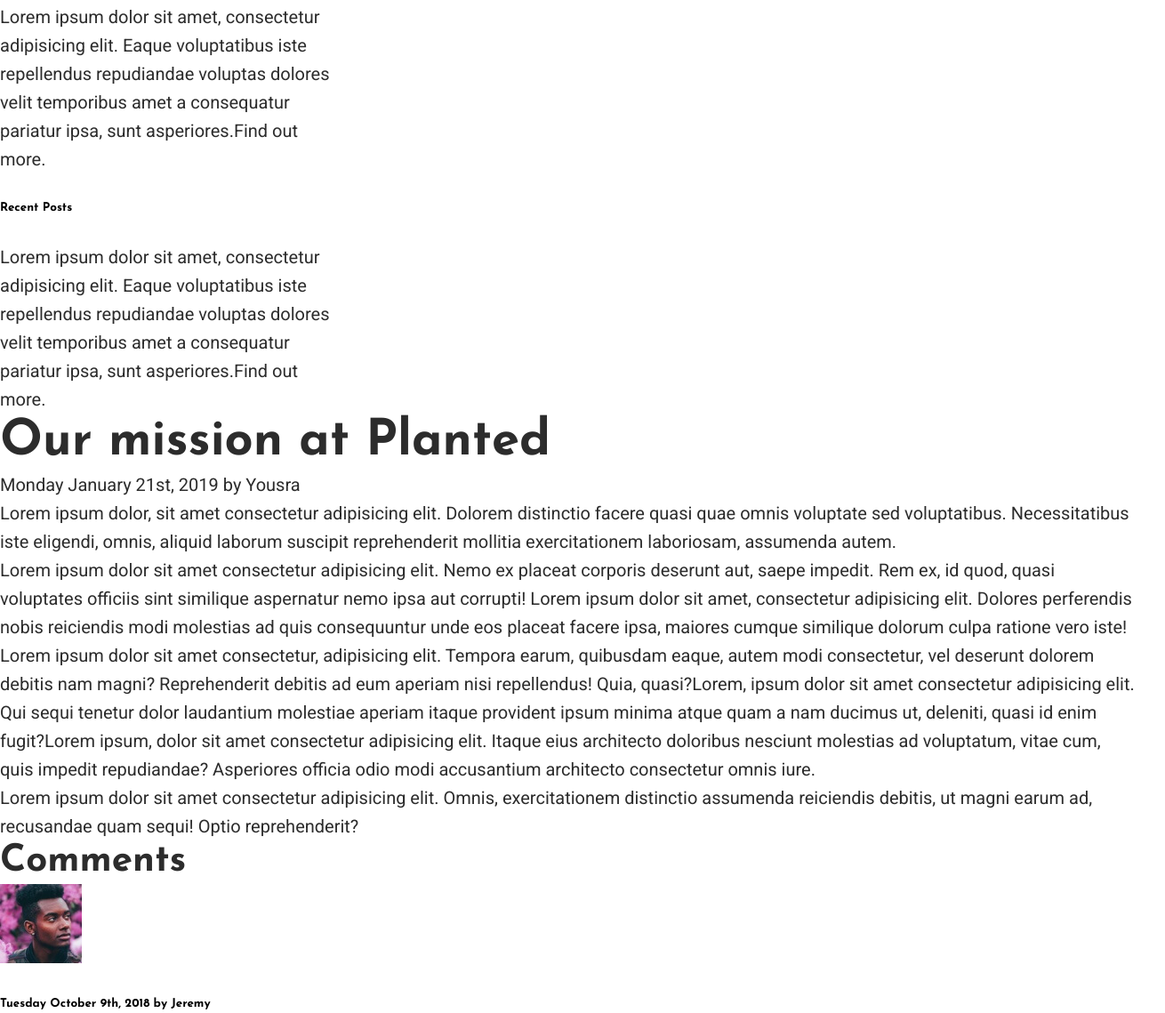
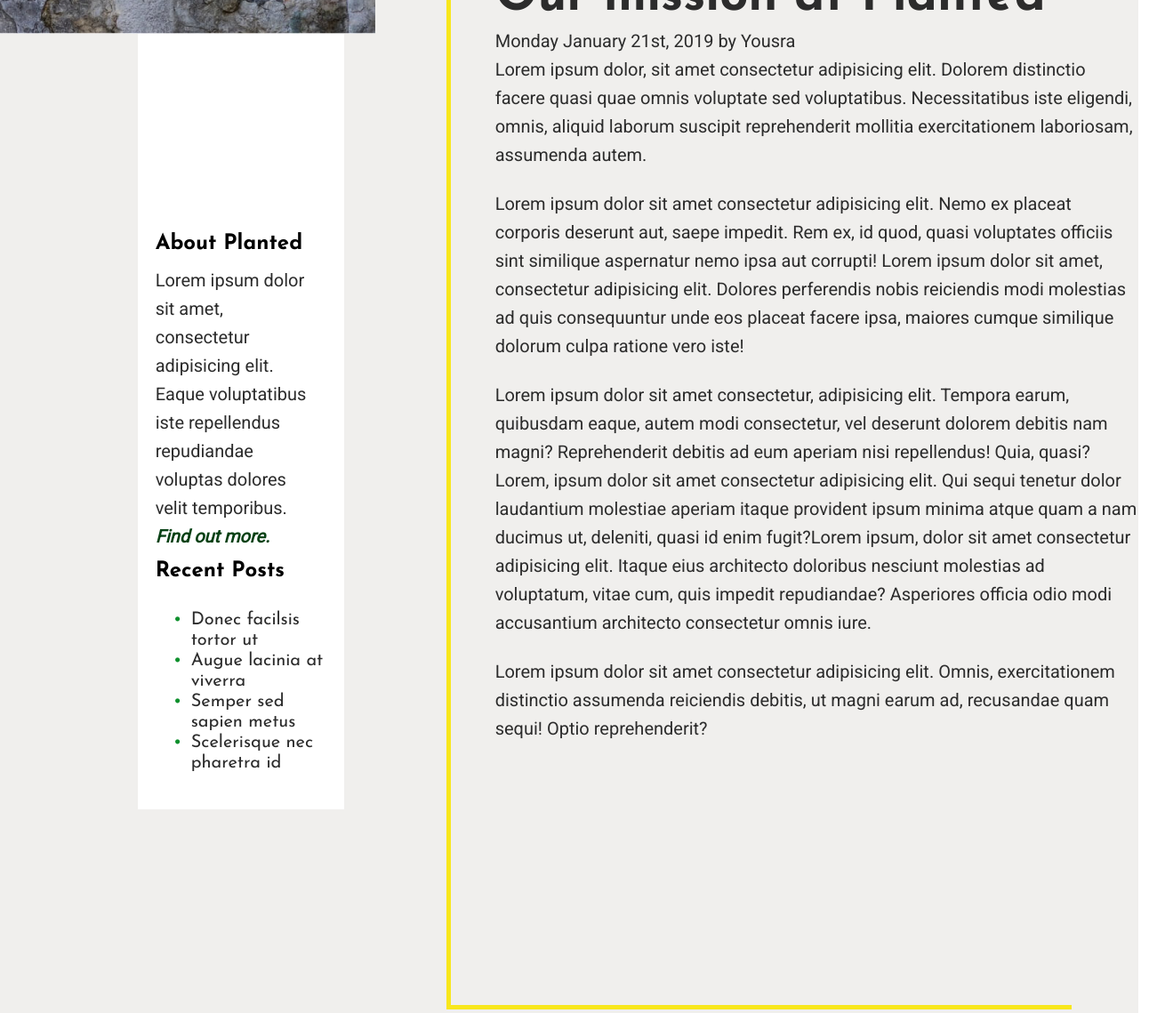
Before and after one commit to JasminePatt/jasmine-patterson-projectone, a plain HTML site: page pages/blog.html in a window 1280 px wide. Shown: the part 999-2138 px from the top of the page at 89% size, 1310 px wide, since content can reach past the window. Drawn offline with Linux system fonts and the light colour scheme.

Commit message:
Redid blog styles

```diff
--- a/pages/blog.html
+++ b/pages/blog.html
@@ -41,33 +41,39 @@
     <div class="blog-hero-img">
         <h2>Blog</h2>
     </div>
-    <div class="post-img-wrapper">
-        <img src="../assets/post-image.jpg" alt="Plant with thick, large, pale freen leaves">
-    </div>
     <main class="blog-main">
         <section class="blog-abt-section">
             <div class="blog-abt-wrapper">
                 <img src="../assets/side-bar-image.jpg" alt="Old stone building with a window and wooden frame">
+                <div class="blog-abt-content">
                     <div class="abt-planted">
-                    <h6>About Planted</h6>
-                    <p>Lorem ipsum dolor sit amet, consectetur adipisicing elit. Eaque voluptatibus iste repellendus repudiandae voluptas dolores velit temporibus amet a consequatur pariatur ipsa, sunt asperiores.<span>Find out more.</span></p>
+                        <h5>About Planted</h5>
+                        <p>Lorem ipsum dolor sit amet, consectetur adipisicing elit. Eaque voluptatibus iste repellendus repudiandae voluptas dolores velit temporibus. <span class="find-out-more">Find out more.</span></p>
                     </div>
                     <div class="recent-posts">
-                    <h6>Recent Posts</h6>
-                    <p>Lorem ipsum dolor sit amet, consectetur adipisicing elit. Eaque voluptatibus iste repellendus repudiandae voluptas dolores velit temporibus amet a consequatur pariatur ipsa, sunt asperiores.<span>Find out more.</span></p>
+                        <h5>Recent Posts</h5>
+                        <ul>
+                            <li>Donec facilsis tortor ut</li>
+                            <li>Augue lacinia at viverra</li>
+                            <li>Semper sed sapien metus</li>
+                            <li>Scelerisque nec pharetra id</li>
+                        </ul>
+                    </div>
                 </div>
             </div>
         </section>
         <section class="article-section">
-            <div class="article-wrapper">
+                    <img src="../assets/post-image.jpg" alt="Plant with thick, large, pale freen leaves">
+                    <div class="article">
                         <h3>Our mission at Planted</h3>
                         <p>Monday January 21st, 2019 by <span>Yousra</span></p>
-                <p>Lorem ipsum dolor, sit amet consectetur adipisicing elit. Dolorem distinctio facere quasi quae omnis voluptate sed voluptatibus. Necessitatibus iste eligendi, omnis, aliquid laborum suscipit reprehenderit mollitia exercitationem laboriosam, assumenda autem.</p>
-                <p>Lorem ipsum dolor sit amet consectetur adipisicing elit. Nemo ex placeat corporis deserunt aut, saepe impedit. Rem ex, id quod, quasi voluptates officiis sint similique aspernatur nemo ipsa aut corrupti! Lorem ipsum dolor sit amet, consectetur adipisicing elit. Dolores perferendis nobis reiciendis modi molestias ad quis consequuntur unde eos placeat facere ipsa, maiores cumque similique dolorum culpa ratione vero iste!</p>
-                <p>Lorem ipsum dolor sit amet consectetur, adipisicing elit. Tempora earum, quibusdam eaque, autem modi consectetur, vel deserunt dolorem debitis nam magni? Reprehenderit debitis ad eum aperiam nisi repellendus! Quia, quasi?Lorem, ipsum dolor sit amet consectetur adipisicing elit. Qui sequi tenetur dolor laudantium molestiae aperiam itaque provident ipsum minima atque quam a nam ducimus ut, deleniti, quasi id enim fugit?Lorem ipsum, dolor sit amet consectetur adipisicing elit. Itaque eius architecto doloribus nesciunt molestias ad voluptatum, vitae cum, quis impedit repudiandae? Asperiores officia odio modi accusantium architecto consectetur omnis iure.</p>
+                        <p>Lorem ipsum dolor, sit amet consectetur adipisicing elit. Dolorem distinctio facere quasi quae omnis voluptate sed voluptatibus. Necessitatibus iste eligendi, omnis, aliquid laborum suscipit reprehenderit mollitia exercitationem laboriosam, assumenda autem.</p> <br>
+                        <p>Lorem ipsum dolor sit amet consectetur adipisicing elit. Nemo ex placeat corporis deserunt aut, saepe impedit. Rem ex, id quod, quasi voluptates officiis sint similique aspernatur nemo ipsa aut corrupti! Lorem ipsum dolor sit amet, consectetur adipisicing elit. Dolores perferendis nobis reiciendis modi molestias ad quis consequuntur unde eos placeat facere ipsa, maiores cumque similique dolorum culpa ratione vero iste!</p><br>
+                        <p>Lorem ipsum dolor sit amet consectetur, adipisicing elit. Tempora earum, quibusdam eaque, autem modi consectetur, vel deserunt dolorem debitis nam magni? Reprehenderit debitis ad eum aperiam nisi repellendus! Quia, quasi?Lorem, ipsum dolor sit amet consectetur adipisicing elit. Qui sequi tenetur dolor laudantium molestiae aperiam itaque provident ipsum minima atque quam a nam ducimus ut, deleniti, quasi id enim fugit?Lorem ipsum, dolor sit amet consectetur adipisicing elit. Itaque eius architecto doloribus nesciunt molestias ad voluptatum, vitae cum, quis impedit repudiandae? Asperiores officia odio modi accusantium architecto consectetur omnis iure.</p><br>
                         <p>Lorem ipsum dolor sit amet consectetur adipisicing elit. Omnis, exercitationem distinctio assumenda reiciendis debitis, ut magni earum ad, recusandae quam sequi! Optio reprehenderit?</p>
                     </div>
-            <div class="comments-sect">
+
+            <!-- <div class="comments-sect">
                 <H4>Comments</H4>
                 <div class="comment1">
                     <div class="commen1-img">
@@ -89,8 +95,6 @@
 
                 </div>
             </div>
-        </section>
-        <section class="blog-form-section">
             <div class="blog-form-wrapper">
                 <form class ="blog-form">
                     <ul>
@@ -108,7 +112,7 @@
                     <input class="button" type="submit" value="Submit">
                 </form>
             </div>
-        </section>
+        </section> -->
     </main>
 
     <footer>
--- a/styles/sass/style.scss
+++ b/styles/sass/style.scss
@@ -311,34 +311,81 @@ HEADER STYLES
         }
 }
 
-.post-img-wrapper img {
-        max-width: 100%;
-        position: absolute;
-        top: 40%;
-        right: 0;
-        box-shadow: -40px 40px 0 -10px $accentColor;
-    }
 
-.blog {
+.blog-main {
+    background-color: $whiteColor;
+    padding: 7rem 0;
     display: flex;
-}
-.blog-abt-section {
-    display: flex;
-    max-width: 30%;
+    justify-content: space-between;
 }
 
-.blog-abt-wrapper {
-    display: flex;
-    flex-direction: column;
+.blog-abt-section {
+    flex: 1;
+    .blog-abt-wrapper {
+        display: flex;
+        flex-direction: column;
+        align-items: flex-end;
         img {
+            position: absolute;
+            align-self: flex-start;
+            top: 85%;
+            width: 33%;
+        }
+    }
+}
 
+.blog-abt-content {
+    background-color: $baseWhite;
+    padding: 510px 20px 20px 20px;
+    width: 60%;
+}
+
+.abt-planted {
+    padding-right: 10px;
+    .find-out-more {
+        color: $blogColor;
+        font-weight: bold;
+        font-style: italic;
+    }
+}
+
+.blog-abt-wrapper h5 {
+    padding: 10px 0;
+    margin: 0;
+    font-size: 1.2rem;
+
+}
+
+.recent-posts {
+    ul li::before {
+        content: "\2022";
+        color: $buttonColor;
+        display: inline-block;
+        width: 1em;
+        margin-left: -1em;
+    }
+}
+
+.article-section {
+    flex: 2;
+    margin-left: 120px;
+    box-shadow: -40px 40px 0 -35px $accentColor;
+        img {
+                width: 100%;
+                position: relative;
+                bottom: 400px;
+                margin-left: 30px;
+                box-shadow: -40px 40px 0 -10px $accentColor;
+            }
+        .article {
+            position: relative;
+            top: -295px;
+            padding-left: 50px;
         }
 }
 
-.article-section {
-    display: flex;
-    flex-direction: column;
-}
+
+
 /* ============================================================
 CONTACT PAGE STARTS HERE
 ============================================================ */
```
Also changed, not shown: styles/style.css. Lines whose indentation alone changed are shown as unchanged.
